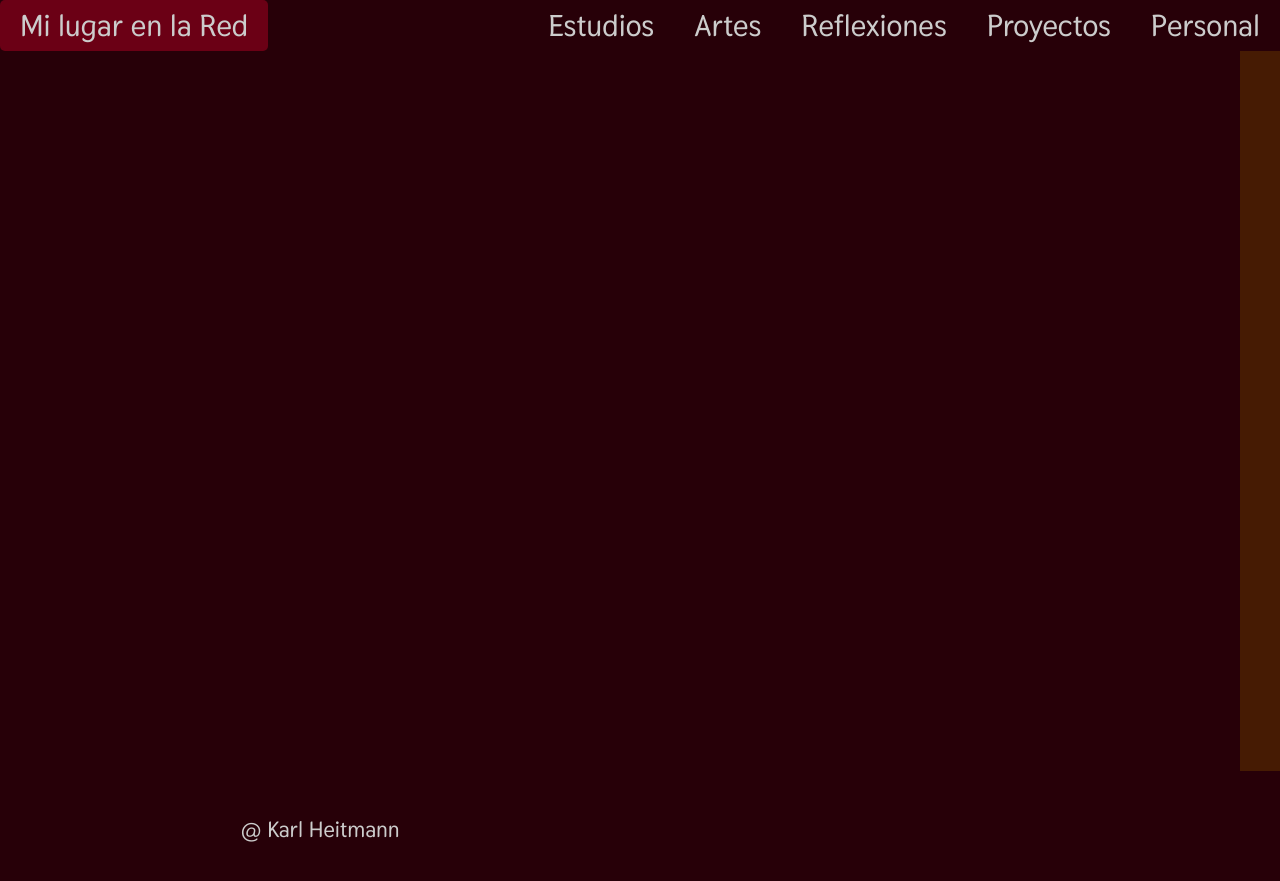
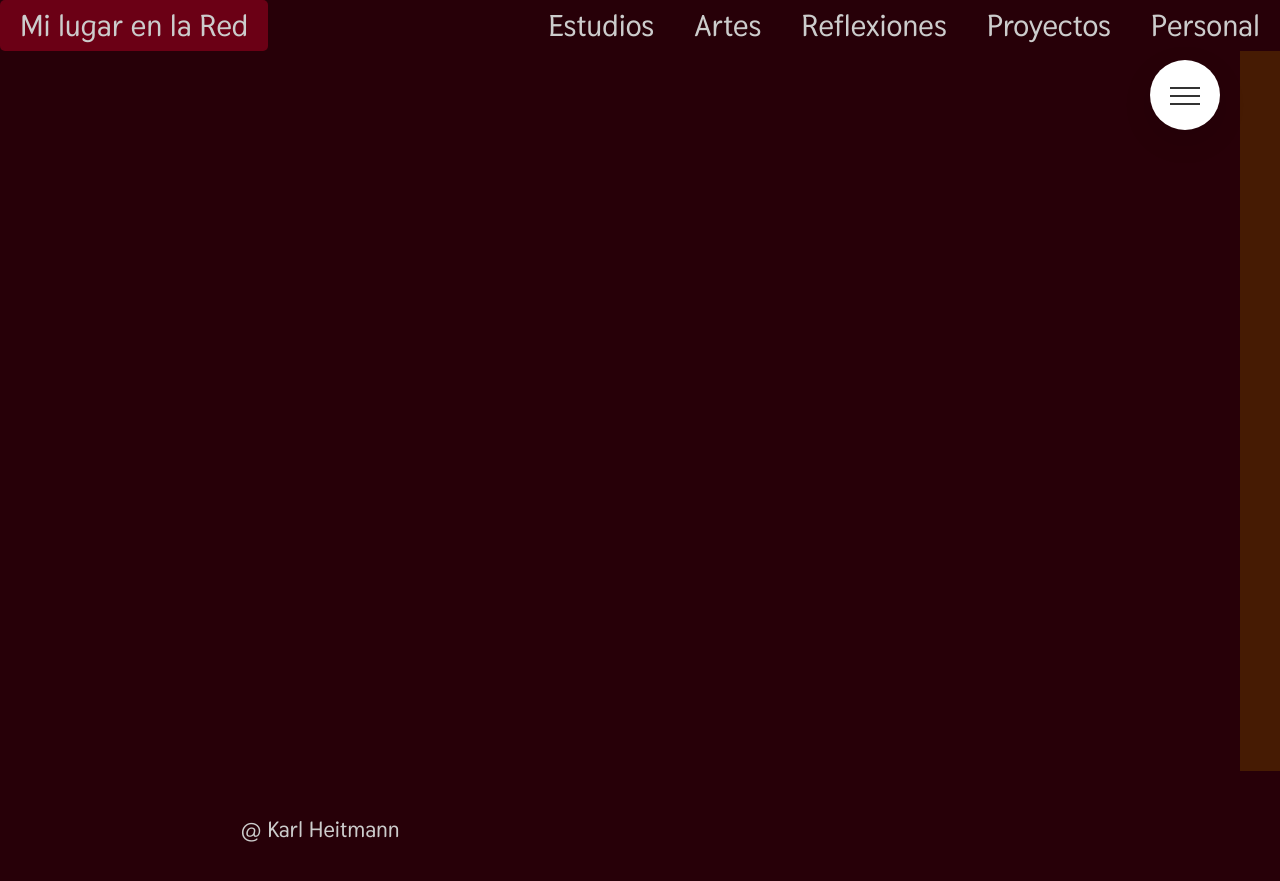
Before and after one commit to KarlHeitmann/karlheitmann_legacy, a Jekyll site: the page built from about_me.md, in a window 1280 px wide. Shown: the top 881 px of the page. Built offline with Jekyll 4.4.1, drawn with Linux system fonts in a browser that asks for light colours; our own code applies the rules of GitHub Pages for plain Markdown files.

Commit message:
agregado el navigation-mobile del otro proyecto

```diff
--- a/_includes/header_simple.html
+++ b/_includes/header_simple.html
@@ -4,6 +4,25 @@
 {%- assign titles_size = site.pages | map: 'title' | join: '' | size -%}
 
 {%- if titles_size > 0 -%}
+<div class="navigation-mobile">
+  <input type="checkbox" class="navigation-mobile__checkbox" id="navi-toggle">
+  <label for="navi-toggle" class="navigation-mobile__button">
+      <span class="navigation-mobile__icon">&nbsp;</span>
+  </label>
+
+  <div class="navigation-mobile__background">&nbsp;</div>
+
+  <nav class="navigation-mobile__nav">
+      <ul class="navigation-mobile__list">
+          <li class="navigation-mobile__item"><a href="#" class="navigation-mobile__link"><span>01</span>About Natours</a></li>
+          <li class="navigation-mobile__item"><a href="#" class="navigation-mobile__link"><span>02</span>Your benefits</a></li>
+          <li class="navigation-mobile__item"><a href="#" class="navigation-mobile__link"><span>03</span>Popular tours</a></li>
+          <li class="navigation-mobile__item"><a href="#" class="navigation-mobile__link"><span>04</span>Stories</a></li>
+          <li class="navigation-mobile__item"><a href="#" class="navigation-mobile__link"><span>05</span>Book now</a></li>
+      </ul>
+  </nav>
+</div>
+
 <nav class="site-nav">
   {% if page.url == "/" %}
   <li class="site-nav__item site-nav__item--active">
--- /dev/null
+++ b/_sass/layout/_navigation-mobile.scss
@@ -0,0 +1,166 @@
+.navigation-mobile {
+
+  &__checkbox {
+    display: none;
+  }
+
+  &__button {
+    background-color: $color-white;
+    height: 7rem;
+    width: 7rem;
+    position: fixed;
+    top: 6rem;
+    right: 6rem;
+    border-radius: 50%;
+    z-index: 2000;
+
+    box-shadow: 0 1rem 3rem rgba($color-black, .1);
+    text-align: center;
+    cursor: pointer;
+
+    @include respond(tab-port) {
+      top: 4rem;
+      right: 4rem;
+    }
+
+    @include respond(phone) {
+      top: 3rem;
+      right: 3rem;
+    }
+  }
+
+  &__background {
+    height: 6rem;
+    width: 6rem;
+    border-radius: 50%;
+    position: fixed;
+    top: 6.5rem;
+    right: 6.5rem;
+    background-image: radial-gradient($color-primary-light, $color-primary-dark);
+    z-index: 1000;
+
+    // transition: transform .8s cubic-bezier(0.83, 0, 0.17, 1);
+    transition: transform .8s cubic-bezier(0.86, 0, 0.07, 1);
+
+    @include respond(tab-port) {
+      top: 4.5rem;
+      right: 4.5rem;
+    }
+
+    @include respond(phone) {
+      top: 3.5rem;
+      right: 3.5rem;
+    }
+  }
+
+  &__nav {
+    height: 100vh;
+    width: 100%;
+    position: fixed;
+    top: 0;
+    left: 0;
+    z-index: 1500;
+
+    opacity: 0;
+    width: 0;
+    transition: all .8s cubic-bezier(0.68, -0.6, 0.32, 1.6);
+  }
+
+  &__list {
+    @include center-horizontal-vertical;
+    list-style: none;
+    text-align: center;
+    width: 100%;
+  }
+
+  &__item {
+    margin: 1rem;
+  }
+
+  &__link {
+    &:link,
+    &:visited {
+      display: inline-block;
+      font-size: 3rem;
+      font-weight: 300;
+      padding: 1rem 2rem;
+      color: $color-white;
+      text-decoration: none;
+      text-transform: uppercase;
+      background-image: linear-gradient(120deg, transparent 0%, transparent 50%, $color-white 50%);
+      background-size: 220%;
+      transition: all .4s;
+
+      span {
+        margin-right: 1.5rem;
+        display: inline-block;
+      }
+    }
+
+    &:hover,
+    &:active {
+      background-position: 100%;
+      color: $color-primary;
+      transform: translateX(1rem);
+    }
+  }
+
+  // FUNCTIONALITY
+  &__checkbox:checked ~ &__background {
+    transform: scale(80);
+  }
+
+  &__checkbox:checked ~ &__nav {
+    opacity: 1;
+    width: 100%;
+  }
+
+  // ICON
+  &__icon {
+    position: relative;
+    margin-top: 3.5rem;
+
+    &,
+    &::before,
+    &::after {
+      width: 3rem;
+      height: 2px;
+      background-color: $color-grey-dark-3;
+      display: inline-block;
+    }
+
+    &::before,
+    &::after {
+      content: "";
+      position: absolute;
+      left: 0;
+      transition: all .2s;
+    }
+
+    &::before {top: -.8rem;}
+    &::after {top: .8rem;}
+  }
+
+  &__button:hover &__icon::before {
+    top: -1rem;
+  }
+  &__button:hover &__icon::after {
+    top: 1rem;
+  }
+
+  &__checkbox:checked + &__button &__icon {
+    background-color: transparent;
+  }
+
+  &__checkbox:checked + &__button &__icon::before {
+    top: 0;
+    // transform: rotate(45deg);
+    transform: rotate(135deg);
+  }
+
+  &__checkbox:checked + &__button &__icon::after {
+    top: 0;
+    // transform: rotate(-45deg);
+    transform: rotate(-135deg);
+  }
+}
--- a/_sass/main.scss
+++ b/_sass/main.scss
@@ -13,6 +13,7 @@
 
 @import "layout/footer";
 @import "layout/grid";
+@import "layout/navigation-mobile";
 @import "layout/navigation";
 @import "layout/pagem";
 @import "layout/sidebar";
```
